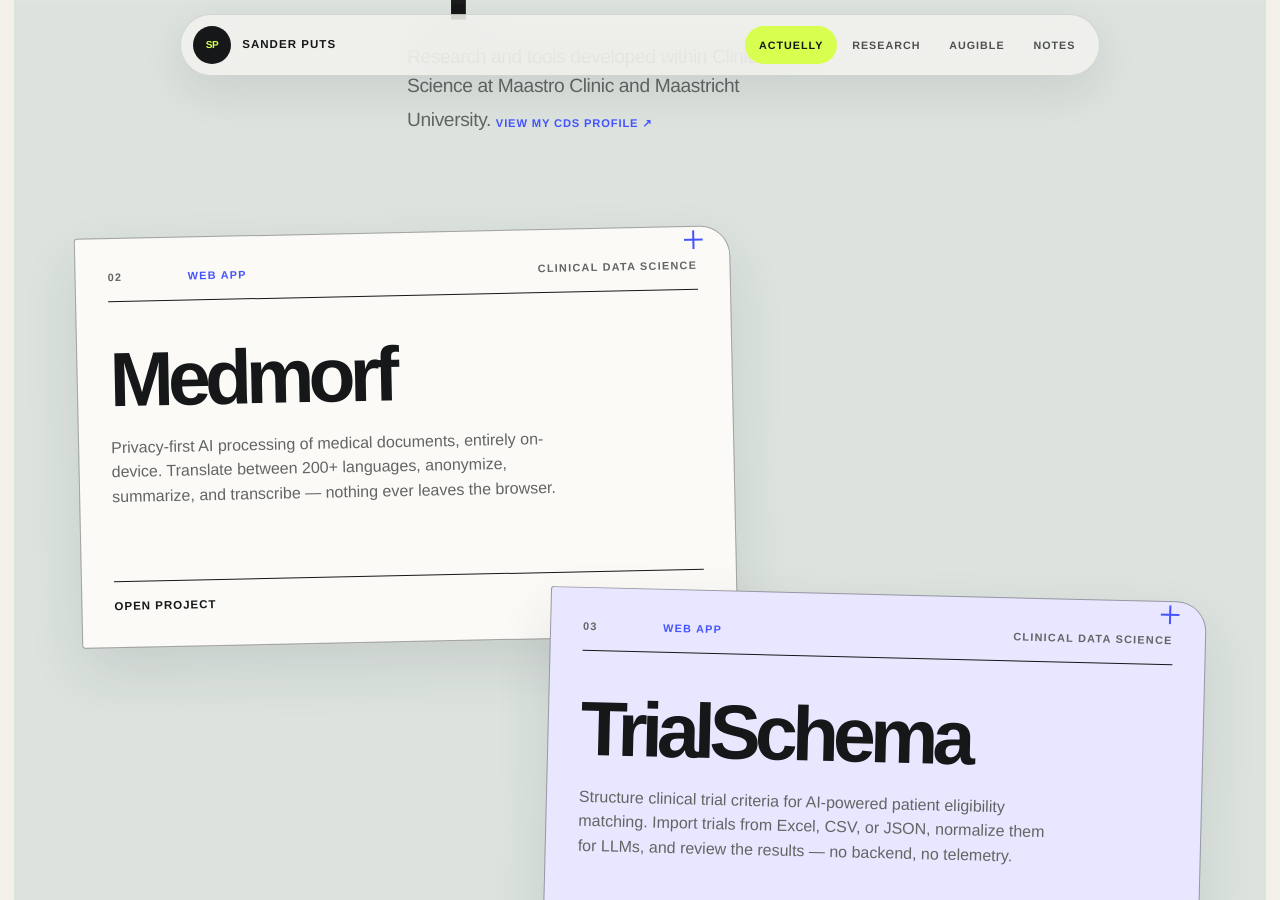
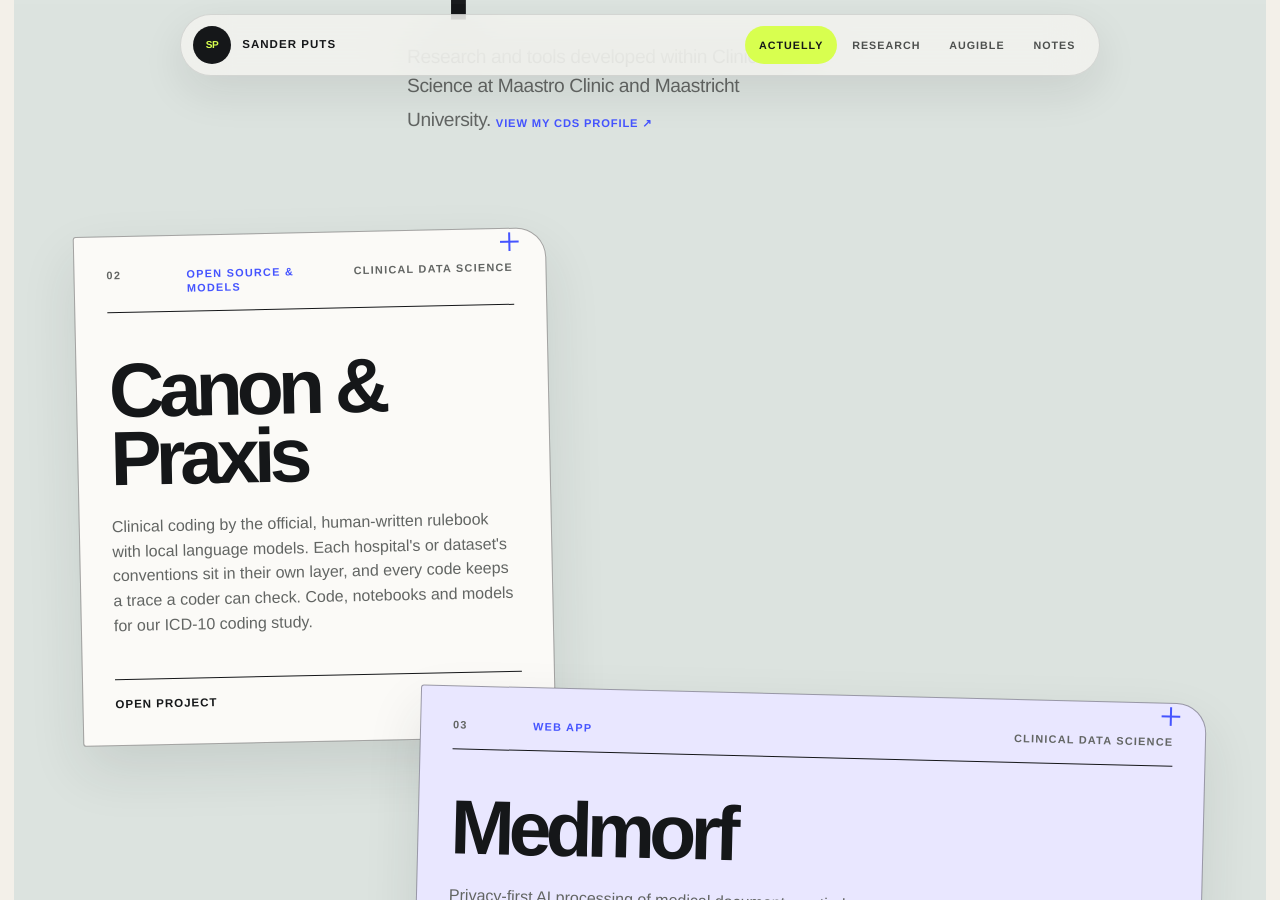
Before and after one commit to putssander/putssander.github.io, a Jekyll site: the page built from index.html, in a window 1280 px wide and 900 px high, scrolled down 2368 px. Built offline with Jekyll 4.4.1, drawn with Linux system fonts in a browser that asks for light colours.

Commit message:
Add Canon & Praxis (ICD-10 coding study: code, notebooks, models) and a Hugging Face link

```diff
--- a/_data/projects.yml
+++ b/_data/projects.yml
@@ -7,6 +7,17 @@
   description: >-
     A personal news project — a new way to read the news, coming to iPhone
     and Mac.
+
+- name: Canon & Praxis
+  url: https://github.com/putssander/canonpraxis
+  tag: Open source & models
+  status: Coming soon
+  context: Clinical Data Science
+  description: >-
+    Clinical coding by the official, human-written rulebook with local
+    language models. Each hospital's or dataset's conventions sit in their own
+    layer, and every code keeps a trace a coder can check. Code, notebooks and
+    models for our ICD-10 coding study.
 
 - name: Medmorf
   url: https://medmorf.com
--- a/index.html
+++ b/index.html
@@ -187,6 +187,7 @@
     <nav class="profile-links" aria-label="Profiles">
       <a href="https://www.clinicaldatascience.nl/sander-puts">CDS profile <span aria-hidden="true">↗</span></a>
       <a href="https://github.com/putssander">GitHub <span aria-hidden="true">↗</span></a>
+      <a href="https://huggingface.co/sander-puts">Hugging Face <span aria-hidden="true">↗</span></a>
       <a href="https://scholar.google.com/citations?user=NxRF8PIAAAAJ&amp;hl=en">Scholar <span aria-hidden="true">↗</span></a>
       <a href="https://orcid.org/0000-0003-4148-1755">ORCID <span aria-hidden="true">↗</span></a>
       <a href="https://www.linkedin.com/in/sander-puts-66070557/">LinkedIn <span aria-hidden="true">↗</span></a>
```
